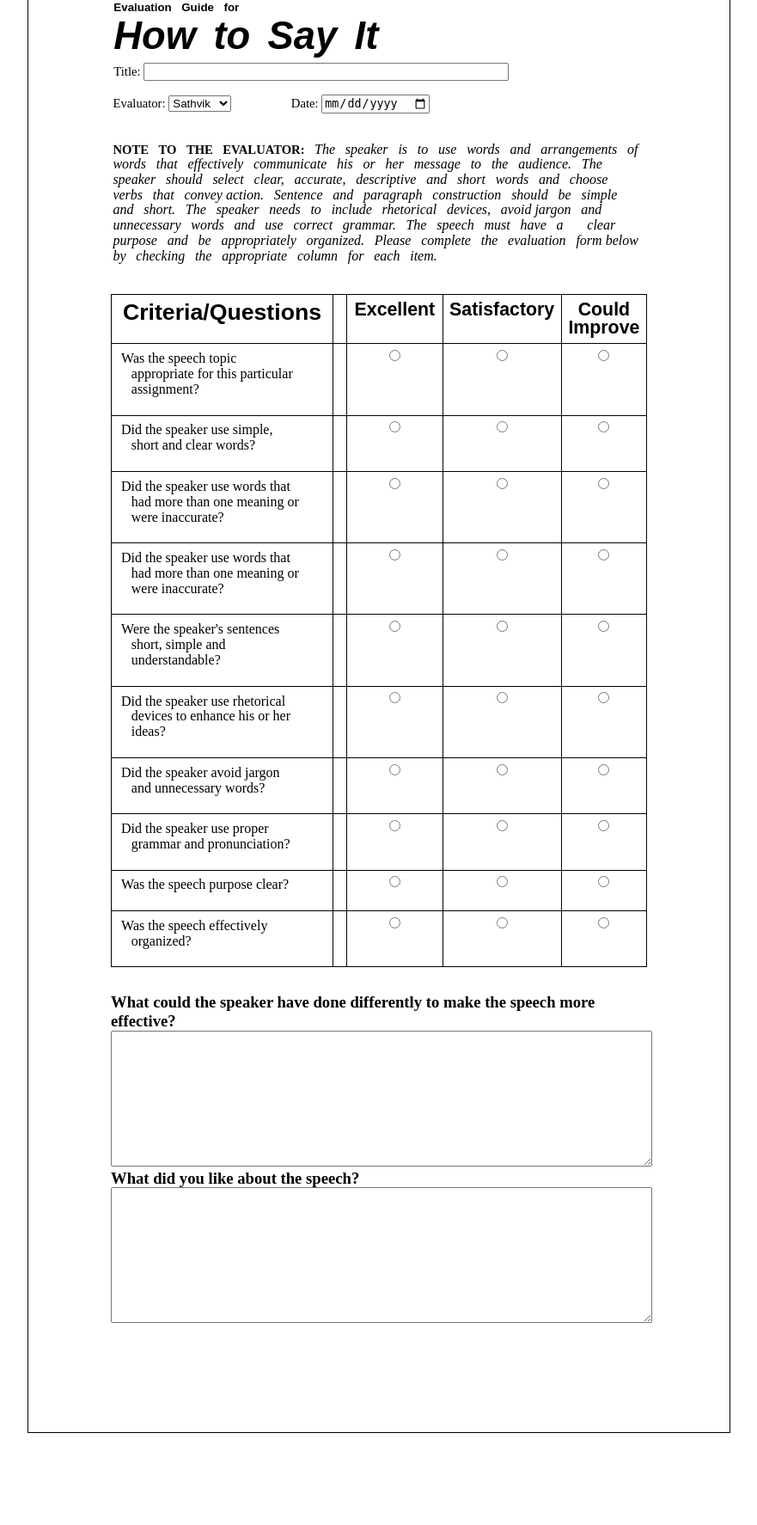
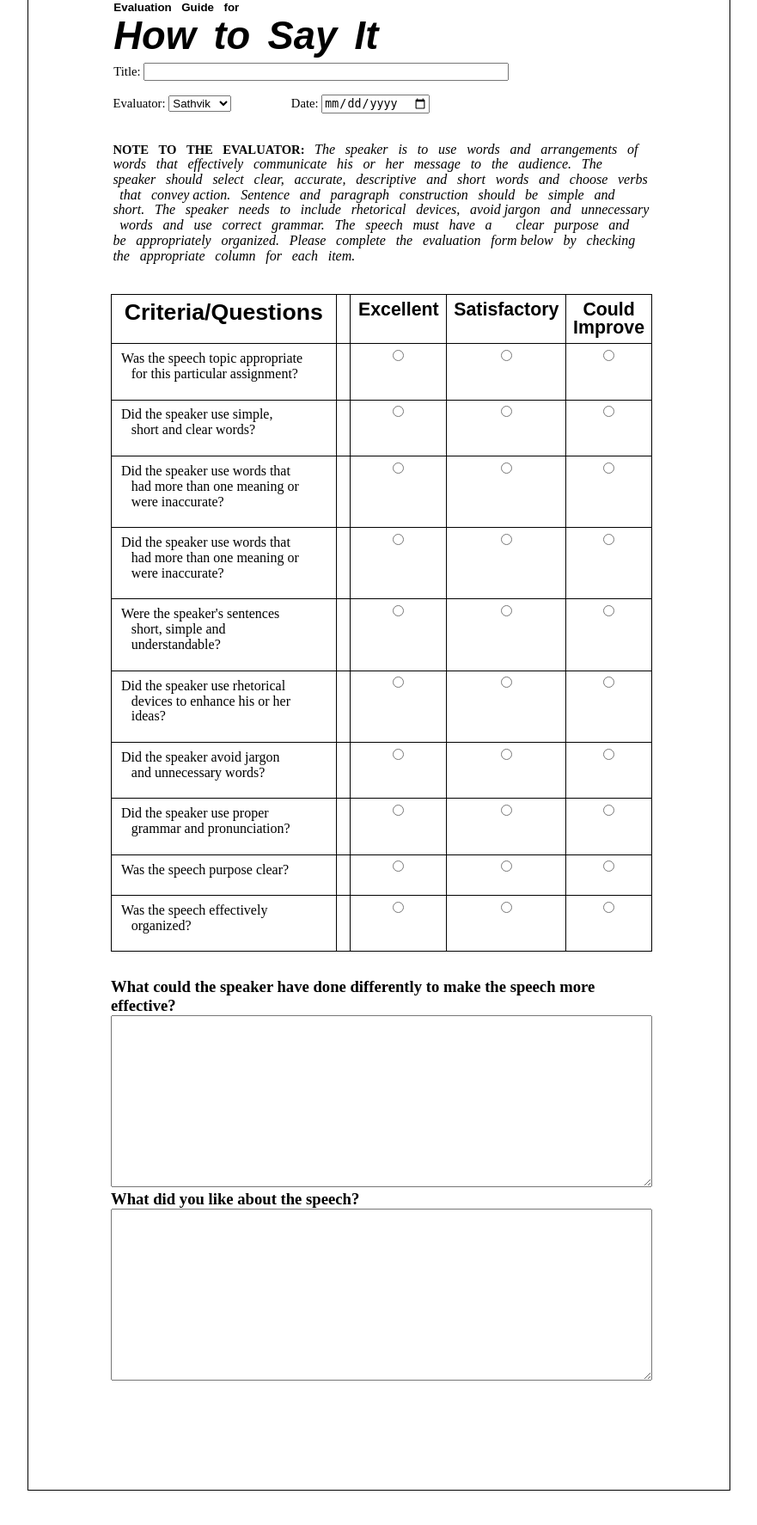
Before and after one commit to DarthKitten2130/gaveladmin, a Flask app: page /geneval in a window 1280 px wide. Shown: the part 141-1915 px from the top of the page at 86% size, without its empty margins (199-1080 px from the left). Before the commit the page ends 1808 px from the top, so only its background shows below. Run offline with Flask 3, Linux system fonts and the light colour scheme.

Commit message:
made body grid

```diff
--- a/static/styles/docs.css
+++ b/static/styles/docs.css
@@ -1,4 +1,5 @@
 body {
+    display: grid;
     max-width: 960px;
     margin: auto;
     border: 1px solid black;
@@ -9,7 +10,7 @@ body {
 
 textarea {
     width: 630px;
-    height: 30%;
+    height: 200px;
 
 }
 
```
